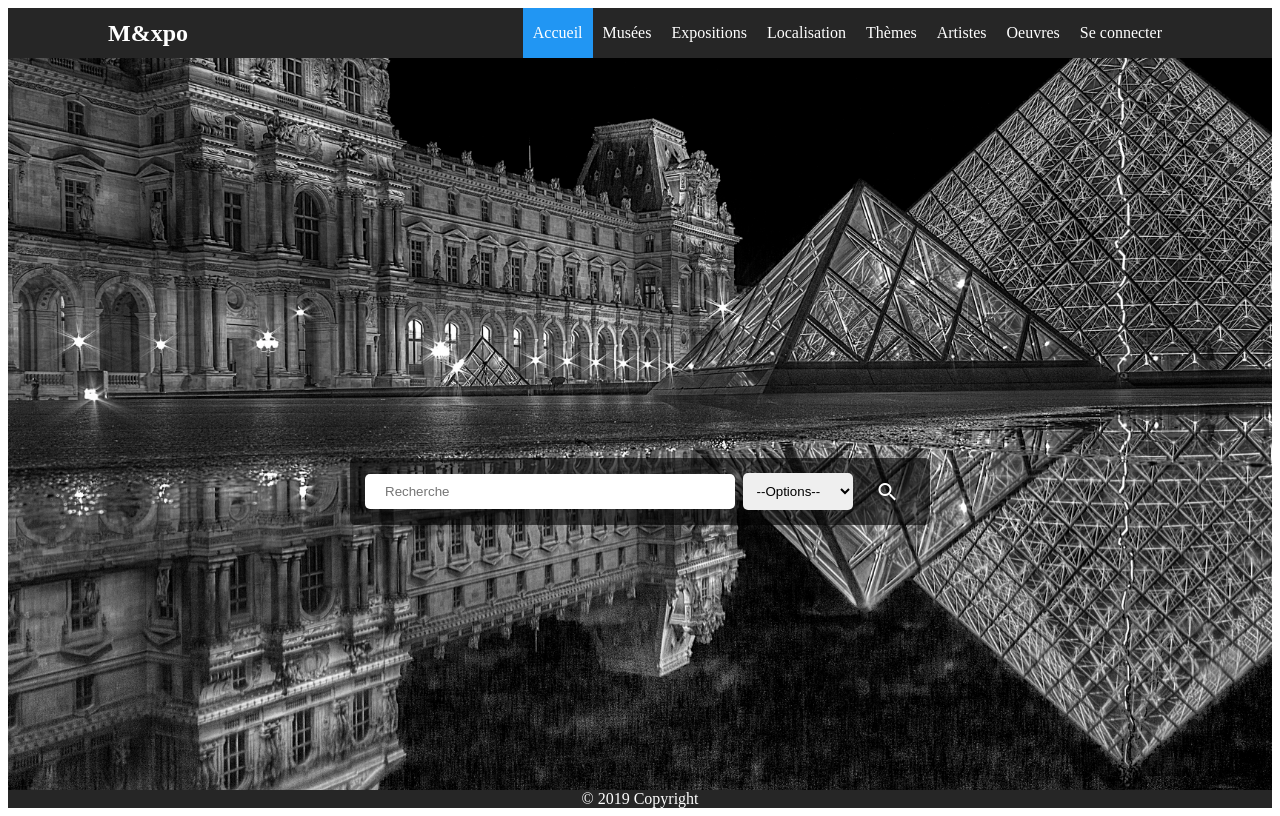
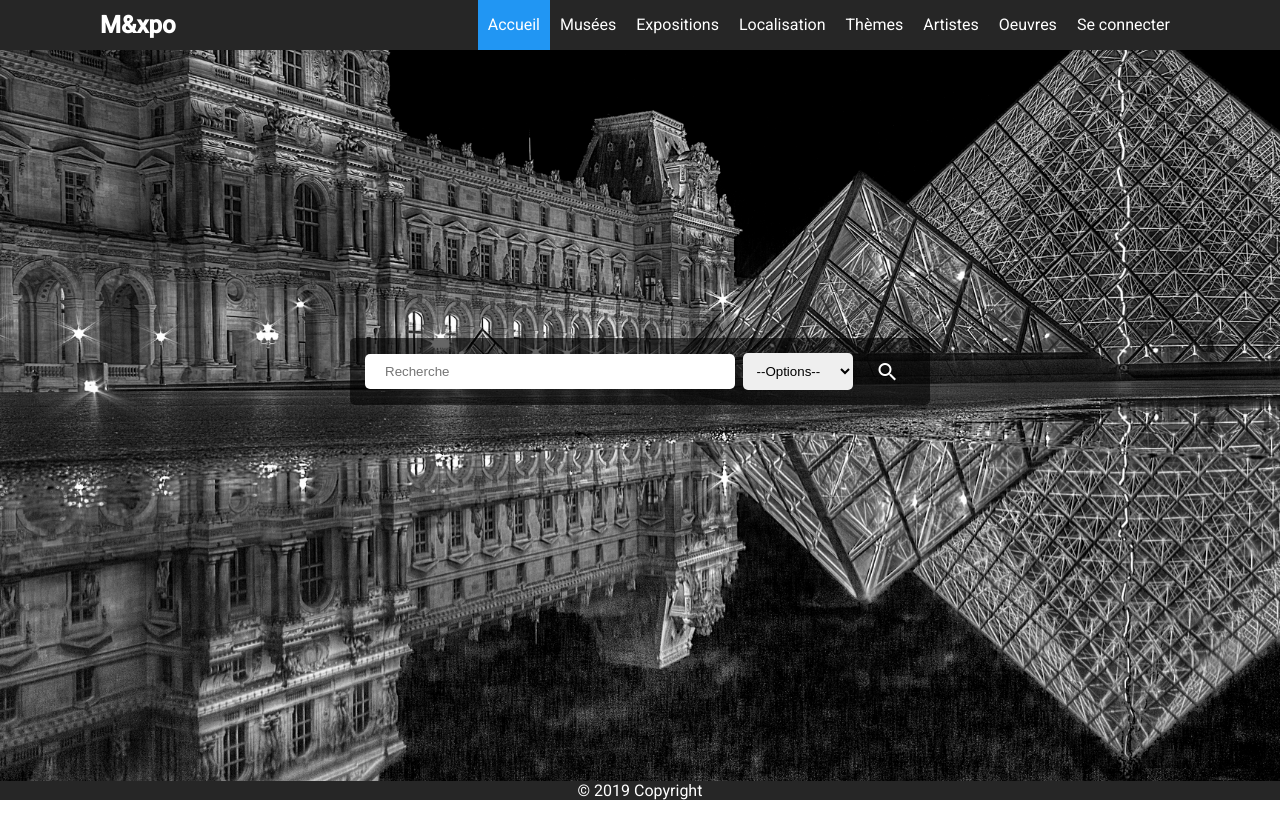
Before and after one commit to tonyderide/Mexpo, an Angular app in the folder front/: page /accueil in a window 1280 px wide. Built offline with nearby package versions, Linux system fonts and the light colour scheme.

Commit message:
Ajout module angular material

```diff
--- a/front/angular.json
+++ b/front/angular.json
@@ -24,6 +24,7 @@
               "src/assets"
             ],
             "styles": [
+              "./node_modules/@angular/material/prebuilt-themes/deeppurple-amber.css",
               "src/styles.css"
             ],
             "scripts": []
@@ -90,6 +91,7 @@
               "src/assets"
             ],
             "styles": [
+              "./node_modules/@angular/material/prebuilt-themes/deeppurple-amber.css",
               "src/styles.css"
             ],
             "scripts": []
@@ -121,6 +123,7 @@
           }
         }
       }
-    }},
+    }
+  },
   "defaultProject": "mxpo"
 }
--- a/front/package.json
+++ b/front/package.json
@@ -12,13 +12,16 @@
   "private": true,
   "dependencies": {
     "@angular/animations": "~8.2.14",
+    "@angular/cdk": "~8.2.3",
     "@angular/common": "~8.2.14",
     "@angular/compiler": "~8.2.14",
     "@angular/core": "~8.2.14",
     "@angular/forms": "~8.2.14",
+    "@angular/material": "^8.2.3",
     "@angular/platform-browser": "~8.2.14",
     "@angular/platform-browser-dynamic": "~8.2.14",
     "@angular/router": "~8.2.14",
+    "hammerjs": "^2.0.8",
     "rxjs": "~6.4.0",
     "tslib": "^1.10.0",
     "zone.js": "~0.9.1"
--- a/front/src/app/accueil/accueil.component.css
+++ b/front/src/app/accueil/accueil.component.css
@@ -15,7 +15,7 @@
 }
 
 .container {
-  margin-top: 50vh;
+  margin-top: calc(50vh - 7em);
   text-align: center;
 }
 
--- a/front/src/app/app.module.ts
+++ b/front/src/app/app.module.ts
@@ -18,6 +18,7 @@ import { AccueilComponent } from './accueil/accueil.component';
 import { CarteRegionComponent } from './carte-region/carte-region.component';
 import { ListeDeroulanteEnCascadeComponent } from './liste-deroulante-en-cascade/liste-deroulante-en-cascade.component';
 import { TableauResultatMuseeComponent } from './tableau-resultat-musee/tableau-resultat-musee.component';
+import { BrowserAnimationsModule } from '@angular/platform-browser/animations';
 
 
 @NgModule({
@@ -43,7 +44,8 @@ import { TableauResultatMuseeComponent } from './tableau-resultat-musee/tableau-
     BrowserModule,
     AppRoutingModule,
     FormsModule,
-    HttpClientModule
+    HttpClientModule,
+    BrowserAnimationsModule
   ],
   providers: [],
   bootstrap: [AppComponent]
--- a/front/src/app/liste-deroulante-en-cascade/liste-deroulante-en-cascade.component.html
+++ b/front/src/app/liste-deroulante-en-cascade/liste-deroulante-en-cascade.component.html
@@ -3,9 +3,9 @@
         <option>{{ catPays }}</option>
         <option selected>France</option>
     </select>
-    <select (change)="handleSelectRegion($event)" (codeRegionCarte)="getCodeRegionCarte($event)">
-        <option value="-1" >{{ catRegion }}</option>
-        <option *ngFor="let region of listRegions" value={{region.codeRegion}}>{{region.nomRegion}}</option>
+    <select (change)="handleSelectRegion($event)" (codeRegionCarte)="getCodeRegionCarte($event)" >
+        <option value="-1" selected>{{ catRegion }}</option>
+        <option *ngFor="let region of listRegions" value={{region.codeRegion}} [selected]="region.codeRegion===selected">{{region.nomRegion}}</option>
     </select>
     <select (change)="handleSelectDepartement($event)">
         <option value="-1">{{ catDepartement }}</option>
--- a/front/src/app/liste-deroulante-en-cascade/liste-deroulante-en-cascade.component.ts
+++ b/front/src/app/liste-deroulante-en-cascade/liste-deroulante-en-cascade.component.ts
@@ -19,6 +19,7 @@ export class ListeDeroulanteEnCascadeComponent implements OnInit {
   listDepartements: Departement[];
   listVilles: Ville[];
   activeListe: boolean = true;
+  selected="-1";
 
   @Input() codeRegionCarte: String;
 
@@ -31,21 +32,23 @@ export class ListeDeroulanteEnCascadeComponent implements OnInit {
   }
 
   ngOnChanges(changes: { [propKey: string]: SimpleChange }) {
+    console.log(this.selected);
+
     for (let propName in changes) {
       console.log(propName, changes[propName].currentValue);
       if (propName === 'codeRegionCarte') {
         // Récupérer le codeRegion de l'entité Parent suite au changement de l'attribut constaté par ngOnChanges
         let codeRegion = changes[propName].currentValue;
-        // Afficher la région sélectionnée sur la carte dans la barre défilante des Régions
-
+        // Relier le codeRegion sélectionné sur la carte à la barre défilante des Régions pour l'affichage
+        this.selected = codeRegion;
         // Télécharger la liste de tous les départements pour la région sélectionnée sur la carte
-        this.getAllDepartementsByRegion(codeRegion);
+        if (codeRegion !== '-1'){
+          this.getAllDepartementsByRegion(codeRegion);
+          //this.activeListe = false;
+        }
       }
-
     }
   }
-
-
 
   // Fonctions associées au Back
 
@@ -88,8 +91,7 @@ export class ListeDeroulanteEnCascadeComponent implements OnInit {
       this.getAllDepartementsByRegion(codeRegion);
       // Activer la liste des villes
       this.activeListe = false;
-    }
-    else {
+    } else {
       this.getAllDepartements();
       // Désactiver la liste des villes
       this.activeListe = true;
--- a/front/src/app/localisation/localisation.component.html
+++ b/front/src/app/localisation/localisation.component.html
@@ -14,7 +14,7 @@
 
             <app-liste-deroulante-en-cascade [codeRegionCarte]="codeRegionCarte" ></app-liste-deroulante-en-cascade>
 
-            <app-tableau-resultat-musee></app-tableau-resultat-musee>
+            <!-- <app-tableau-resultat-musee></app-tableau-resultat-musee> -->
 
         </div>
 
--- a/front/src/app/localisation/localisation.component.ts
+++ b/front/src/app/localisation/localisation.component.ts
@@ -7,7 +7,7 @@ import { Component, OnInit } from '@angular/core';
 })
 export class LocalisationComponent implements OnInit {
 
-  codeRegionCarte : String = '';
+  codeRegionCarte : String = '-1';
 
   constructor() { }
 
--- a/front/src/index.html
+++ b/front/src/index.html
@@ -8,6 +8,7 @@
   <link rel="icon" type="image/x-icon" href="">
   <link href="https://fonts.googleapis.com/icon?family=Material+Icons" rel="stylesheet">
 
+  <link href="https://fonts.googleapis.com/css?family=Roboto:300,400,500&display=swap" rel="stylesheet">
 </head>
 <body >
 
--- a/front/src/main.ts
+++ b/front/src/main.ts
@@ -1,3 +1,4 @@
+import 'hammerjs';
 import { enableProdMode } from '@angular/core';
 import { platformBrowserDynamic } from '@angular/platform-browser-dynamic';
 
--- a/front/src/styles.css
+++ b/front/src/styles.css
@@ -1 +1,4 @@
 /* You can add global styles to this file, and also import other style files */
+
+html, body { height: 100%; }
+body { margin: 0; font-family: Roboto, "Helvetica Neue", sans-serif; }
```
Also changed, not shown: 1 other file (tests, documents, lock files or other folders).
